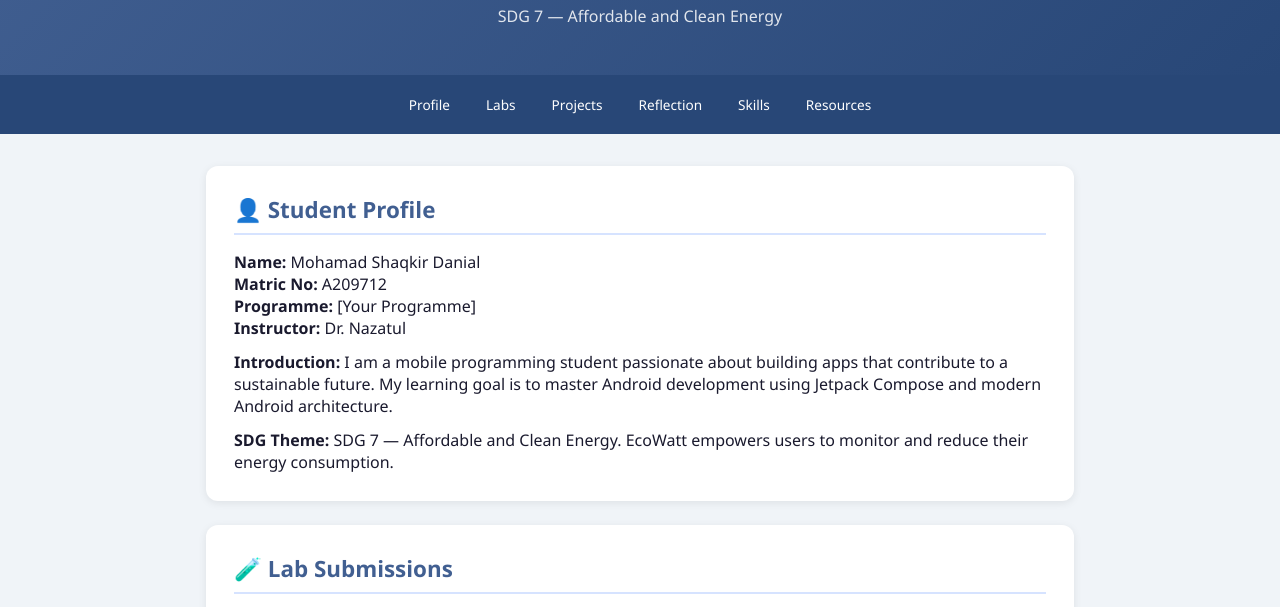
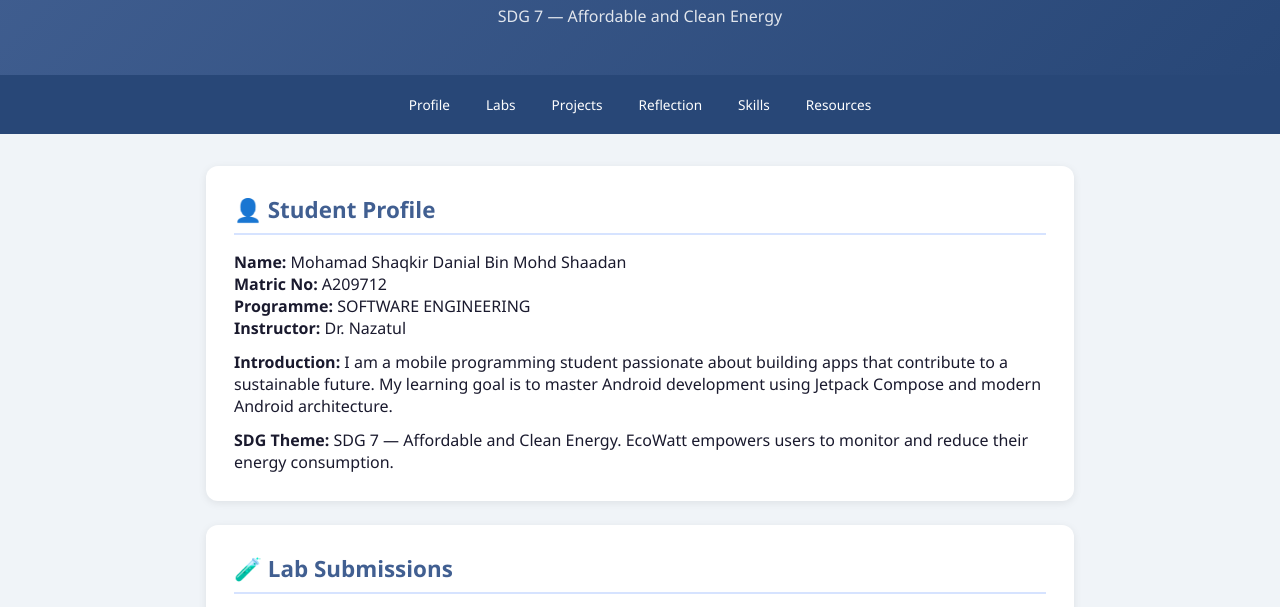
Before and after one commit to SHAQKIR/A209712_MohamadShaqkirDanial_DrNazatul_Project2_Portfolio, a plain HTML site: page index.html in a window 1280 px wide. Shown: the part 136-743 px from the top of the page. Drawn offline with Linux system fonts and the light colour scheme.

Commit message:
Update index.html

```diff
--- a/index.html
+++ b/index.html
@@ -49,9 +49,9 @@
   <!-- PROFILE -->
   <section id="profile">
     <h2>👤 Student Profile</h2>
-    <p><strong>Name:</strong> Mohamad Shaqkir Danial</p>
+    <p><strong>Name:</strong> Mohamad Shaqkir Danial Bin Mohd Shaadan </p>
     <p><strong>Matric No:</strong> A209712</p>
-    <p><strong>Programme:</strong> [Your Programme]</p>
+    <p><strong>Programme:</strong> SOFTWARE ENGINEERING </p>
     <p><strong>Instructor:</strong> Dr. Nazatul</p>
     <p style="margin-top:12px;"><strong>Introduction:</strong> I am a mobile programming student passionate about building apps that contribute to a sustainable future. My learning goal is to master Android development using Jetpack Compose and modern Android architecture.</p>
     <p style="margin-top:12px;"><strong>SDG Theme:</strong> SDG 7 — Affordable and Clean Energy. EcoWatt empowers users to monitor and reduce their energy consumption.</p>
```
